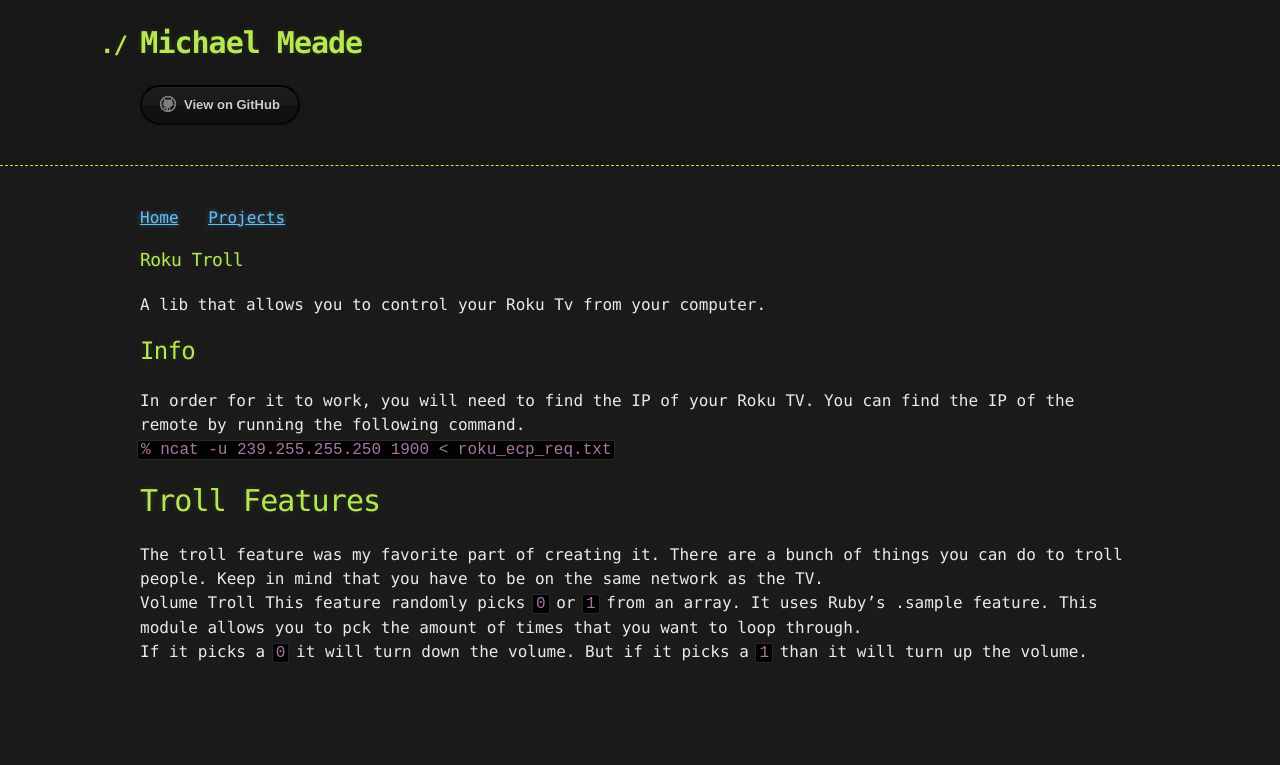
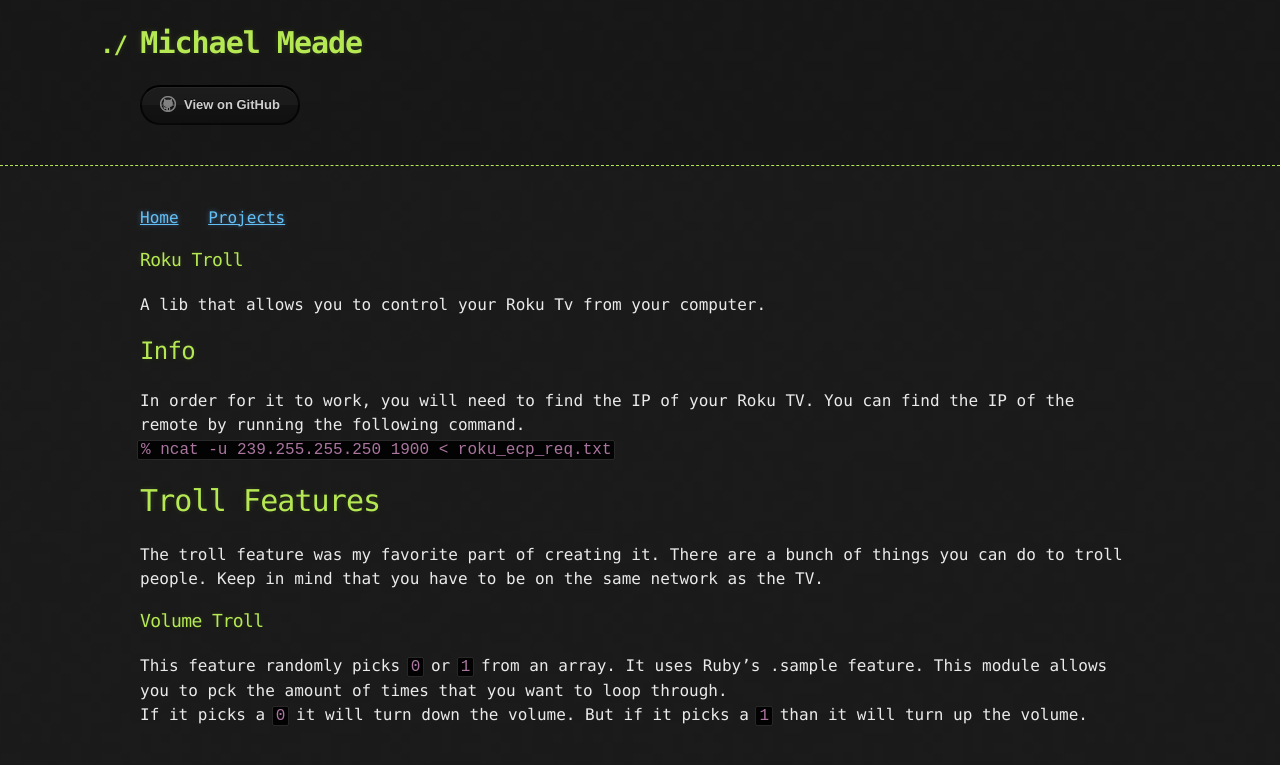
Before and after one commit to Michael-Meade/MinerFind, a Jekyll site: the page built from Projects/RokuTroll.md, in a window 1280 px wide. Shown: the top 765 px of the page. Built offline with Jekyll 4.4.1, drawn with Linux system fonts in a browser that asks for light colours; our own code applies the rules of GitHub Pages for plain Markdown files; the repository's description, which GitHub fills in, is left out.

````diff
--- a/Projects/RokuTroll.md
+++ b/Projects/RokuTroll.md
@@ -9,6 +9,6 @@ In order for it to work, you will need to find the IP of your Roku TV. You can f
 
 # Troll Features
 The troll feature was my favorite part of creating it. There are a bunch of things you can do to troll people. Keep in mind that you have to be on the same network as the TV.<br>
-Volume Troll
+### Volume Troll
 This feature randomly picks ```0``` or ```1``` from an array. It uses Ruby's .sample feature. This module allows you to pck the amount of times that you want to loop through.<br>
 If it picks a ```0``` it will turn down the volume. But if it picks a ```1``` than it will turn up the volume.
````
